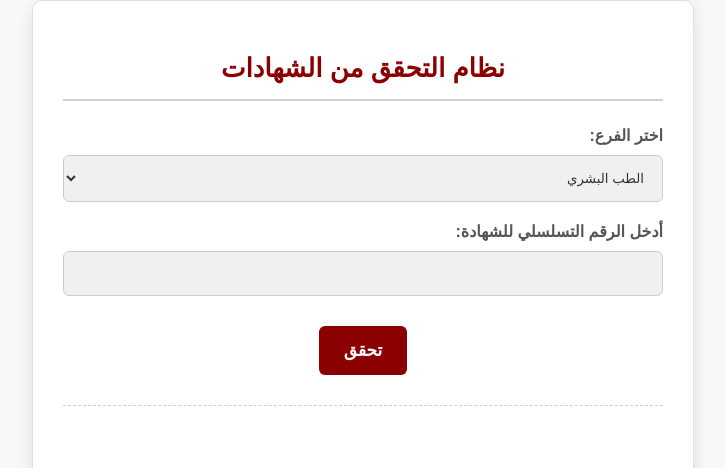
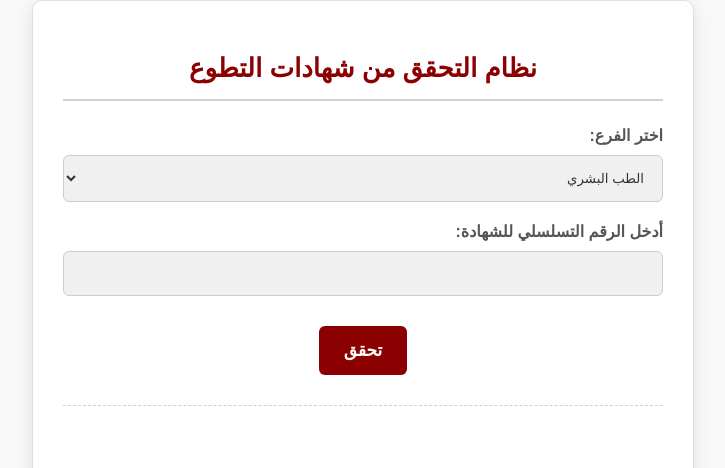
Before and after one commit to HealXTeam/Digital-Record, a plain HTML site: page index.html in a window 1280 px wide. Shown: the top 468 px of the page, without its empty margins (277-1002 px from the left). Drawn offline with Linux system fonts and the light colour scheme.

Commit message:
Update index.html

```diff
--- a/index.html
+++ b/index.html
@@ -149,7 +149,7 @@
 <body>
 
 <div class="container">
-    <h2>نظام التحقق من الشهادات</h2>
+    <h2>نظام التحقق من شهادات التطوع</h2>
     <form id="myForm">
         <label for="branch">اختر الفرع:</label>
         <select id="branch" name="branch">
```
